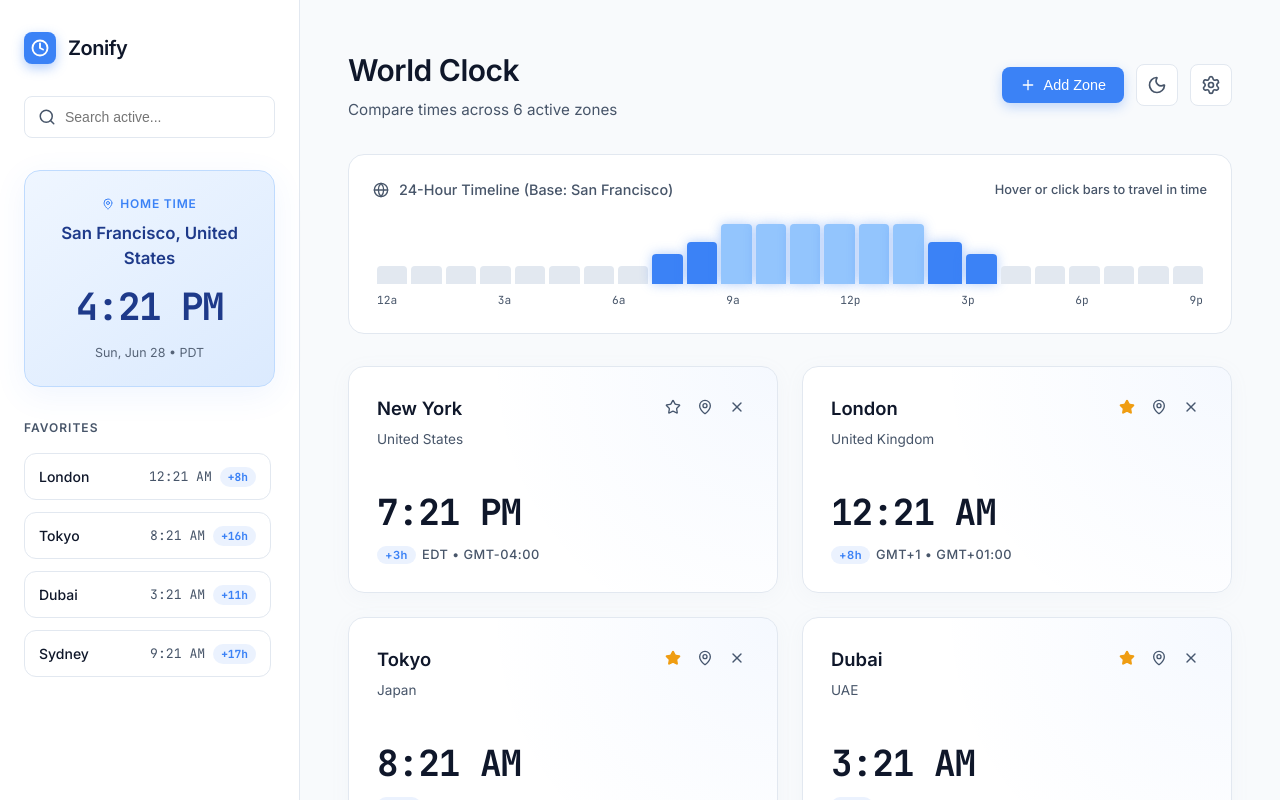
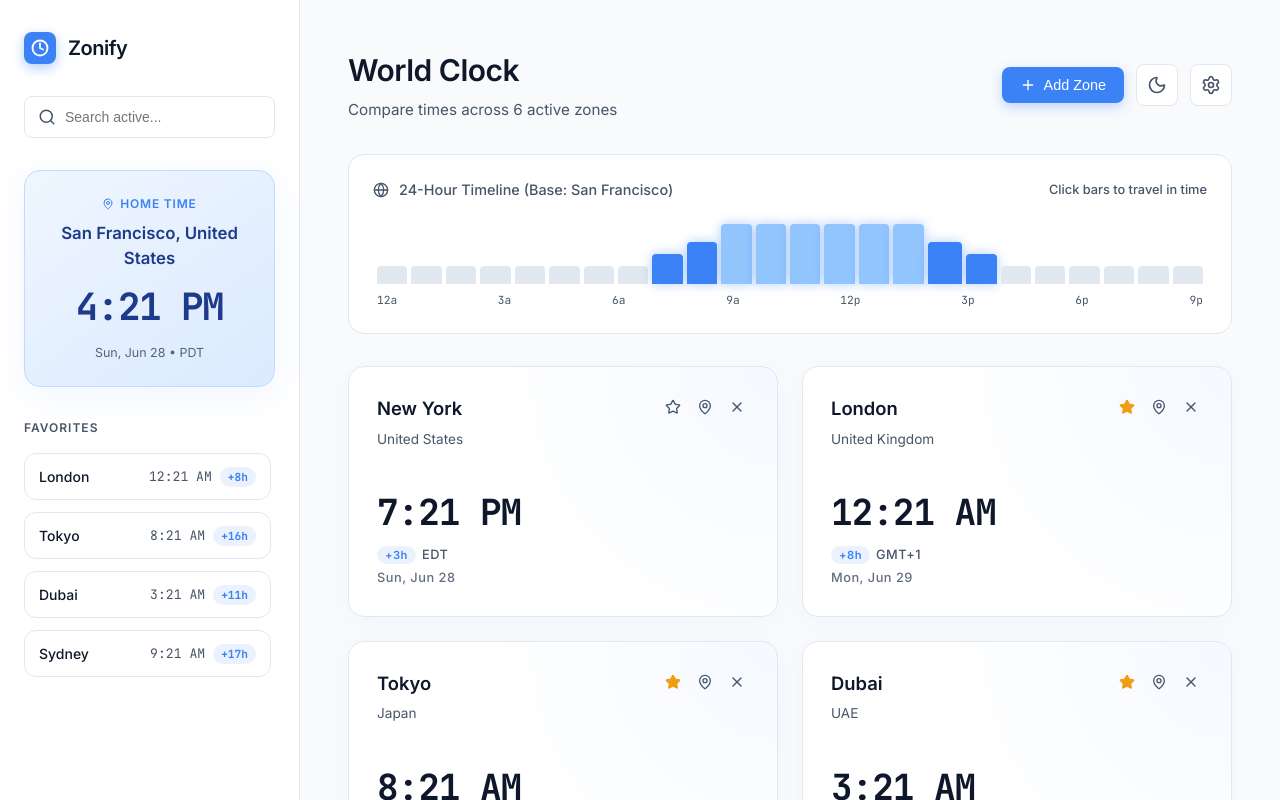
Before and after one commit to tomiabe/zonify, a React (Vite) app: page / in a window 1280 px wide. Built offline with nearby package versions, Linux system fonts and the light colour scheme.

Commit message:
Remove duplicate UTC offset from cards, add day/date, update timeline hint

```diff
--- a/src/App.tsx
+++ b/src/App.tsx
@@ -294,18 +294,6 @@ const App = () => {
     }
   };
 
-  const getUTCOffsetLabel = (date: Date, timezone: string) => {
-    try {
-      const parts = new Intl.DateTimeFormat('en-US', {
-        timeZone: timezone,
-        timeZoneName: 'longOffset'
-      }).formatToParts(date);
-      return parts.find(p => p.type === 'timeZoneName')?.value || '';
-    } catch (e) {
-      return '';
-    }
-  };
-
   // --- Grid Filtering ---
   const filteredGridCities = gridCities.filter(city => {
     if (!searchQuery) return true;
@@ -559,7 +547,7 @@ const App = () => {
               <Globe size={16} /> 24-Hour Timeline (Base: {homeCity.name})
             </span>
             <span style={{ fontSize: '0.8rem', color: 'var(--text-secondary)' }}>
-              Hover or click bars to travel in time
+              Click bars to travel in time
             </span>
           </div>
 
@@ -669,8 +657,9 @@ const App = () => {
                   <h1>{formatTime(activeDate, city.timezone)}</h1>
                   <p>
                     <span className="badge" style={{ marginRight: '6px' }}>{formatOffsetLabel(hourOffset)}</span>
-                    {getTimezoneAbbreviation(activeDate, city.timezone)} • {getUTCOffsetLabel(activeDate, city.timezone)}
+                    {getTimezoneAbbreviation(activeDate, city.timezone)}
                   </p>
+                  <p className="zone-date">{formatDate(activeDate, city.timezone)}</p>
                 </div>
               </div>
             );
--- a/src/index.css
+++ b/src/index.css
@@ -544,6 +544,13 @@ body {
   letter-spacing: 0.5px;
 }
 
+.zone-date {
+  font-size: 0.8rem;
+  color: var(--text-secondary);
+  margin-top: 4px;
+  opacity: 0.85;
+}
+
 /* Settings Dropdown/Panel */
 .settings-container {
   position: relative;
```
